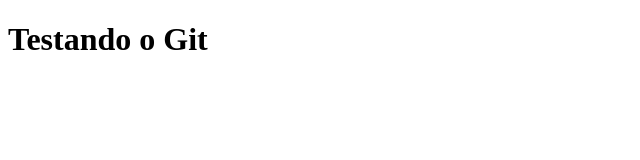
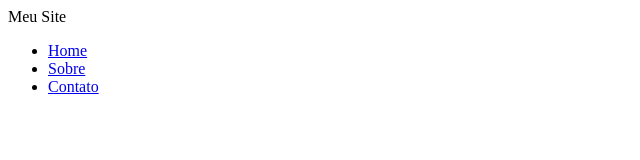
Before and after one commit to dancmig/site, a plain HTML site: page index.html in a window 1280 px wide. Shown: the whole page, without its empty margins (0-640 px from the left). Drawn offline with Linux system fonts and the light colour scheme.

Commit message:
novo menu

```diff
--- a/index.html
+++ b/index.html
@@ -4,7 +4,15 @@
     <meta charset="UTF-8">
         <title> Meu Site </title>
     </head>
+
     <body>
-    <h1>Testando o Git</h1>
+        Meu Site
+
+        <ul>
+            <li><a href="index.html">Home</a></li>
+            <li><a href="sobre.html">Sobre</a></li>
+            <li><a href="contato.html">Contato</a></li>
+        </ul>
+
     </body>
     </html>
```
